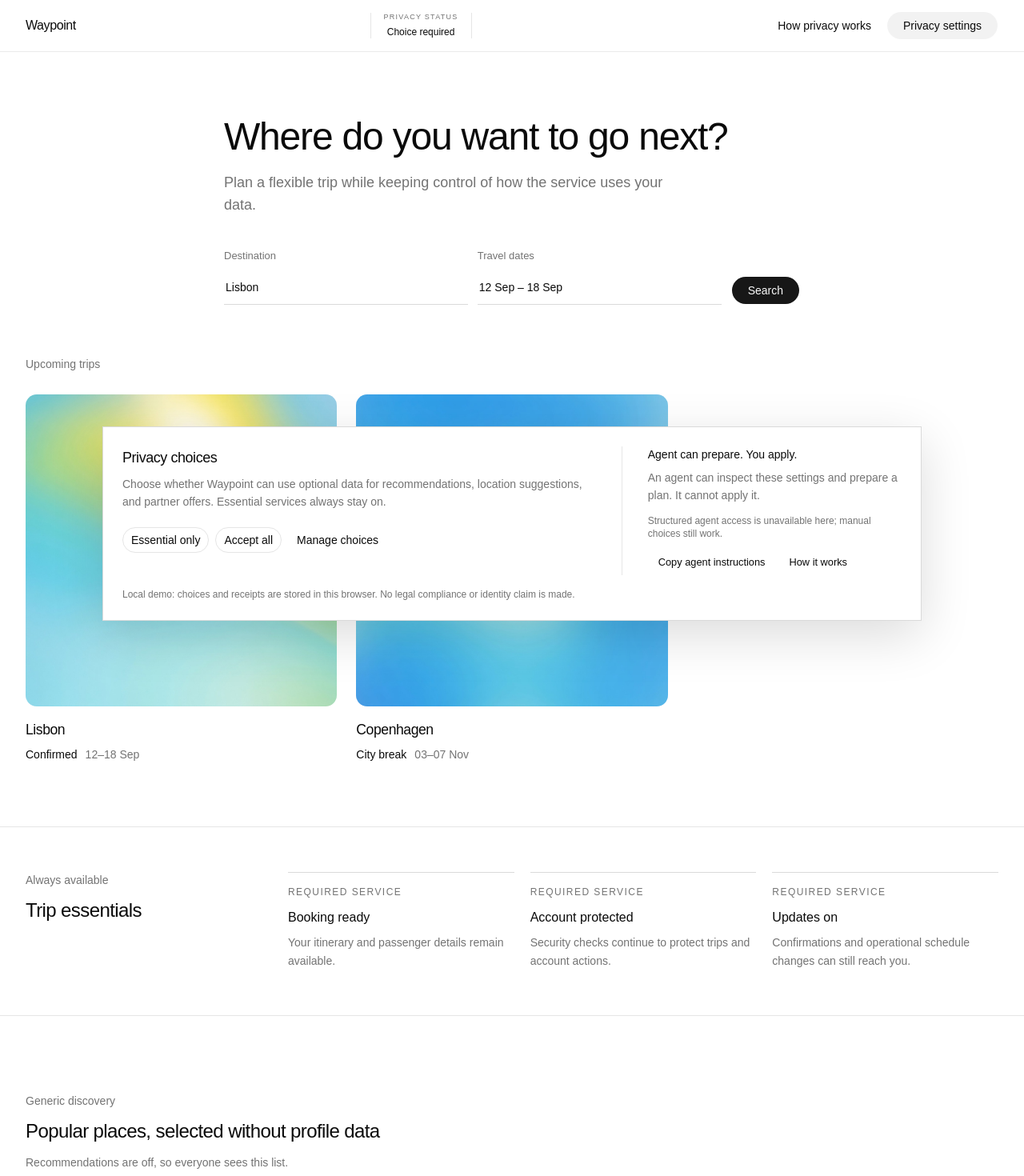
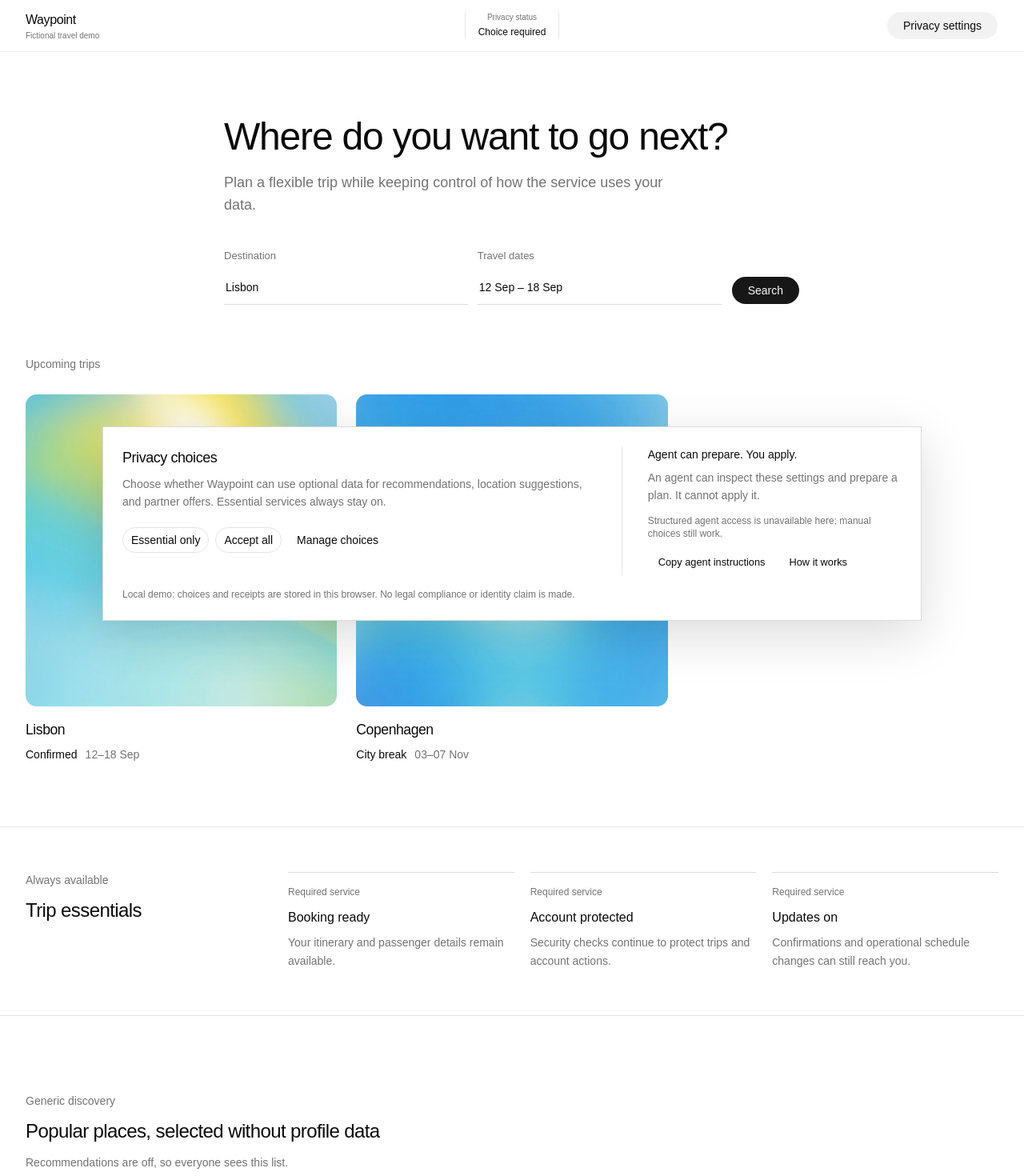
Before and after one commit to Vitali115/clearrights-webmcp, a React (Vite) app: page / in a window 1280 px wide. Shown: the top 1470 px of the page at 80% size. Built offline with nearby package versions, Linux system fonts and the light colour scheme.

Commit message:
Refine Waypoint branding and privacy navigation

```diff
--- a/src/ui/TravelProductPage.tsx
+++ b/src/ui/TravelProductPage.tsx
@@ -133,9 +133,14 @@ export function TravelProductPage({
         />
       )}
       <header className="border-b border-foreground/8">
-        <div className="grid min-h-16 grid-cols-[auto_minmax(0,1fr)_auto] items-center gap-3 px-5 py-2 sm:px-8">
-          <span className="text-base font-medium tracking-tight">Waypoint</span>
-          <div className="flex min-w-0 justify-center">
+        <div className="grid min-h-16 grid-cols-[1fr_auto_1fr] items-center gap-3 px-5 py-2 sm:px-8">
+          <span className="justify-self-start leading-tight">
+            <span className="block text-base font-medium tracking-tight">Waypoint</span>
+            <span className="mt-0.5 block text-[10px] font-medium text-muted-foreground">
+              Fictional travel demo
+            </span>
+          </span>
+          <div className="min-w-0 justify-self-center">
             <PrivacyNavbarStatus
               experience={experience}
               status={privacyEffectStatus}
@@ -143,10 +148,7 @@ export function TravelProductPage({
               preview={effectsPreview}
             />
           </div>
-          <nav className="flex shrink-0 items-center gap-1" aria-label="Account navigation">
-            <Button variant="ghost" className="hidden h-9 rounded-full px-3.5 lg:inline-flex" onClick={onExplainPrivacy}>
-              How privacy works
-            </Button>
+          <nav className="flex shrink-0 items-center gap-1 justify-self-end" aria-label="Account navigation">
             {agentActivityAction}
             {controlsAction}
           </nav>
@@ -246,7 +248,7 @@ export function TravelProductPage({
         <span>Waypoint Travel · fictional product demo</span>
         <nav className="flex flex-wrap gap-5" aria-label="Waypoint footer">
           <button type="button" aria-label="Open privacy settings from footer" className="font-medium text-foreground" onClick={onOpenControls}>Privacy settings</button>
-          <button type="button" className="font-medium text-foreground" onClick={onExplainPrivacy}>ClearRights integration</button>
+          <button type="button" className="font-medium text-foreground" onClick={onExplainPrivacy}>How ClearRights works</button>
         </nav>
       </footer>
     </main>
@@ -290,7 +292,7 @@ function PrivacyNavbarStatus({
       aria-label={description}
     >
       <span className="min-w-0 text-center leading-tight">
-        <span className="block text-[9px] font-medium uppercase tracking-[0.14em] text-muted-foreground">
+        <span className="block text-[10px] font-medium text-muted-foreground">
           {preview ? 'Privacy preview' : 'Privacy status'}
         </span>
         <span className="mt-1 flex min-w-0 items-center justify-center gap-2 text-xs font-medium">
@@ -416,7 +418,7 @@ function EssentialStatus({
   return (
     <article data-clearrights-surface={surface} data-clearrights-result="required" className="relative border-t border-foreground/15 pt-4">
       {effectsPreview && <SurfaceInspectButton label={title} onClick={() => onInspect(surface)} />}
-      <p className="text-xs font-medium uppercase tracking-[0.12em] text-muted-foreground">Required service</p>
+      <p className="text-xs font-medium text-muted-foreground">Required service</p>
       <h3 className="mt-3 font-medium">{title}</h3>
       <p className="mt-2 text-sm leading-relaxed text-muted-foreground">{body}</p>
     </article>
--- a/src/ui/waypoint/DeveloperSurfaceInspector.tsx
+++ b/src/ui/waypoint/DeveloperSurfaceInspector.tsx
@@ -27,7 +27,7 @@ export function DeveloperSurfaceInspector({
     >
       <div className="flex items-start justify-between gap-4">
         <div>
-          <p className="text-xs font-medium uppercase tracking-[0.12em] text-muted-foreground">Waypoint surface</p>
+          <p className="text-xs font-medium text-muted-foreground">Waypoint surface</p>
           <h2 className="mt-2 text-xl font-medium tracking-tight">{effect.surfaceLabel}</h2>
           <p className="mt-1 font-mono text-xs text-muted-foreground">{effect.surfaceId}</p>
         </div>
--- a/src/ui/waypoint/ProductEffectsInspector.tsx
+++ b/src/ui/waypoint/ProductEffectsInspector.tsx
@@ -81,7 +81,7 @@ export function ProductEffectsInspector({
               className="grid gap-4 border-b border-foreground/10 py-6 md:grid-cols-[1.05fr_1fr_0.75fr]"
             >
               <div>
-                <p className="text-xs font-medium uppercase tracking-[0.12em] text-muted-foreground">{effect.source}</p>
+                <p className="text-xs font-medium text-muted-foreground">{effect.source}</p>
                 <h3 className="mt-2 font-medium">{effect.settingLabel}</h3>
                 <p className="mt-1 font-mono text-xs text-muted-foreground">{effect.settingId} = {effect.runtimeValue}</p>
               </div>
```
Also changed, not shown: 1 other file (tests, documents, lock files or other folders).
